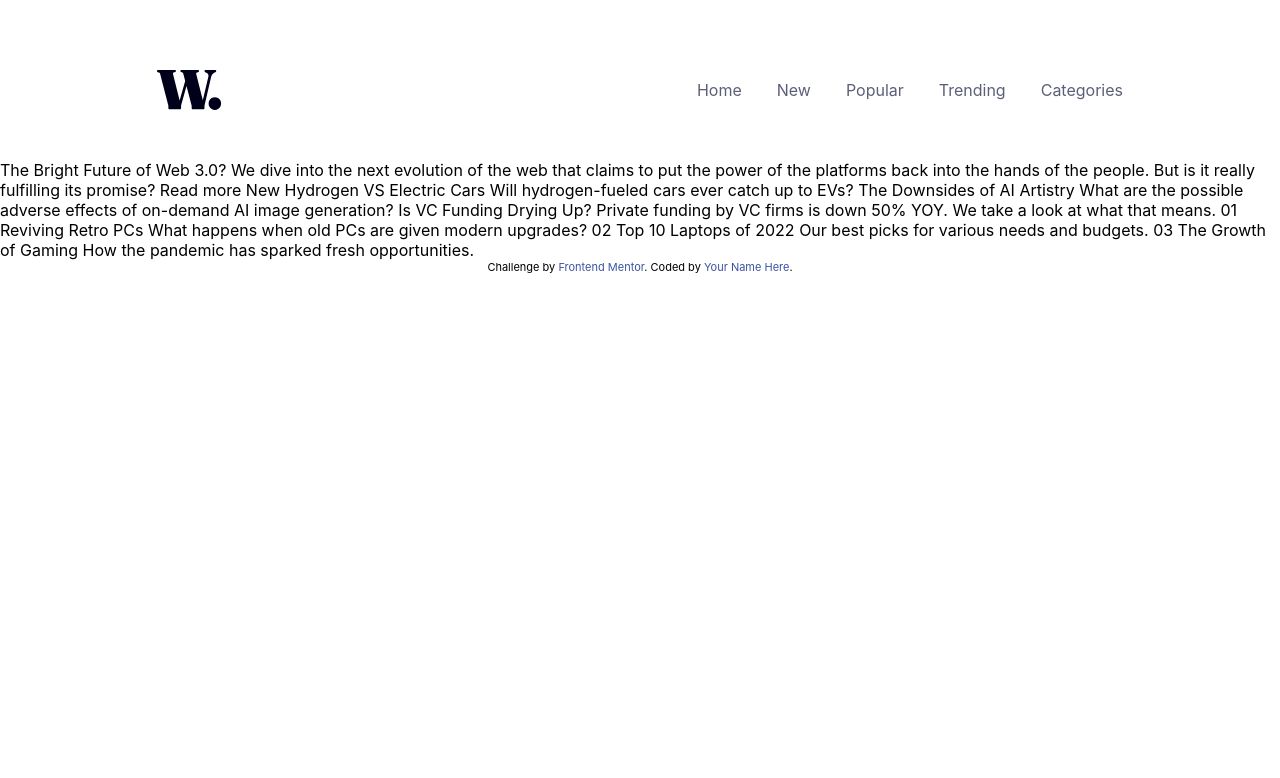
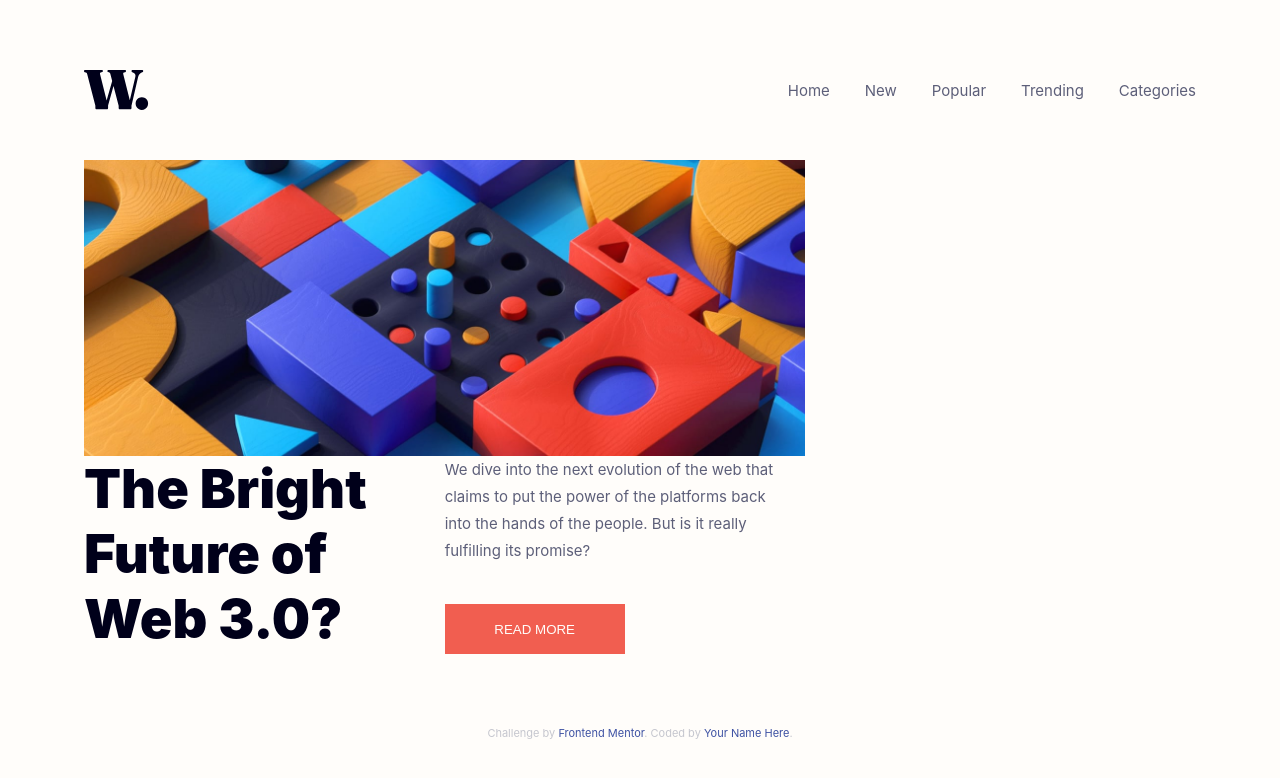
Before and after one commit to zeynabmvs/NewsHomePage, a website: page index.html in a window 1280 px wide. Drawn offline with nearby package versions, Linux system fonts and the light colour scheme; files that its build step writes are made by us from their sources.

Commit message:
add feature article

```diff
--- a/assets/scss/components/_index.scss
+++ b/assets/scss/components/_index.scss
@@ -1 +1,2 @@
 @forward 'header';
+@forward 'main';
--- /dev/null
+++ b/assets/scss/components/main.scss
@@ -0,0 +1,59 @@
+@use '../util' as *;
+
+.main {
+    display: grid;
+    grid-template-columns: 2fr 1fr;
+    grid-template-rows: 1fr;
+    gap: rem(30);
+    margin-bottom: rem(72);
+
+    .feature {
+        display: grid;
+        grid-template-areas:
+            "f_image f_image"
+            "f_title f_content";
+        grid-template-rows: 3fr 2fr;
+        grid-template-columns: 1fr 1fr;
+
+        &__image {
+            grid-area: f_image;
+        }
+
+        &__title {
+            grid-area: f_title;
+            color: var(--very-dark-blue);
+        }
+
+        &__content {
+            grid-area: f_content;
+            display: flex;
+            flex-direction: column;
+            // gap: rem(38);
+            justify-content: space-between;
+
+            &__excerpt {
+                padding-right: rem(30);
+                color: var(--dark-grayish-blue);
+                // margin-bottom: rem(38);
+            }
+
+            &__btn {
+                text-transform: uppercase;
+                background-color: var(--soft-red);
+                color: var(--off-white);
+                display: inline-block;
+                width: rem(180);
+                height: rem(50);
+                transition: all 200ms ease-in-out;
+
+                &:hover {
+                    background-color: var(--very-dark-blue);
+
+                }
+            }
+        }
+
+    }
+
+
+}
--- a/assets/scss/globals/boilerplates.scss
+++ b/assets/scss/globals/boilerplates.scss
@@ -14,6 +14,7 @@ html {
 body {
     margin: 0;
     padding: 0;
+    background-color: var(--off-white);
 
     &.noscroll {
         overflow: hidden;
@@ -31,6 +32,7 @@ picture {
 
 p {
     margin: 0;
+    padding: 0;
 }
 
 a,
@@ -46,6 +48,7 @@ h4,
 h5,
 h6 {
     margin: 0;
+    padding: 0;
 }
 
 input:focus {
--- a/assets/scss/globals/container.scss
+++ b/assets/scss/globals/container.scss
@@ -5,7 +5,7 @@
     margin: 0 auto;
 
     @include breakpoint(large) {
-        max-width: 60.375rem;
+        max-width: 69.5rem;
     }
 
 }
--- a/assets/scss/globals/typography.scss
+++ b/assets/scss/globals/typography.scss
@@ -1,3 +1,5 @@
+@use '../util' as *;
+
 $fonts_dir : '/assets/fonts/static/';
 
 @font-face {
@@ -10,4 +12,27 @@ $fonts_dir : '/assets/fonts/static/';
 body {
     font-family: 'Inter', sans-serif;
     font-weight: 400;
+    font-size: rem(15);
+    color: var(--grayish-blue);
 }
+
+p {
+    line-height: 1.8;
+}
+
+h1 {
+    font-size: rem(54);
+    font-weight: 900;
+}
+
+h2 {
+    font-size: rem(36);
+    font-weight: 700;
+}
+
+h3 {
+    font-size: rem(19);
+}
+h4 {
+    font-size: rem(16);
+}
--- a/index.html
+++ b/index.html
@@ -68,44 +68,33 @@
       </div>
     </div>
   </header>
+  <div class="container">
+
+    <main class="main">
+      <article class="feature">
+        <img src="/assets/images/image-web-3-desktop.jpg" alt="" class="feature__image img-responsive">
+        <h1 class="feature__title">The Bright Future of Web 3.0?</h1>
+        <div class="feature__content">
+          <p class="feature__content__excerpt">We dive into the next evolution of the web that claims to put the power
+            of the platforms back into the hands of the
+            people.
+            But is it really fulfilling its promise?</p>
+          <button class="feature__content__btn">Read more</button>
+        </div>
+
+      </article>
+
+    </main>
 
 
-  The Bright Future of Web 3.0?
+  </div>
 
-  We dive into the next evolution of the web that claims to put the power of the platforms back into the hands of the
-  people.
-  But is it really fulfilling its promise?
-
-  Read more
-
-  New
-
-  Hydrogen VS Electric Cars
-  Will hydrogen-fueled cars ever catch up to EVs?
-
-  The Downsides of AI Artistry
-  What are the possible adverse effects of on-demand AI image generation?
-
-  Is VC Funding Drying Up?
-  Private funding by VC firms is down 50% YOY. We take a look at what that means.
-
-  01
-  Reviving Retro PCs
-  What happens when old PCs are given modern upgrades?
-
-  02
-  Top 10 Laptops of 2022
-  Our best picks for various needs and budgets.
-
-  03
-  The Growth of Gaming
-  How the pandemic has sparked fresh opportunities.
 
   <div class="attribution">
     Challenge by <a href="https://www.frontendmentor.io?ref=challenge" target="_blank">Frontend Mentor</a>.
     Coded by <a href="#">Your Name Here</a>.
   </div>
-	<script src='/assets/js/jquery.min.js?ver=3.6.0'></script>
+  <script src='/assets/js/jquery.min.js?ver=3.6.0'></script>
   <script src="/assets/js/script.js"></script>
 </body>
 
```
